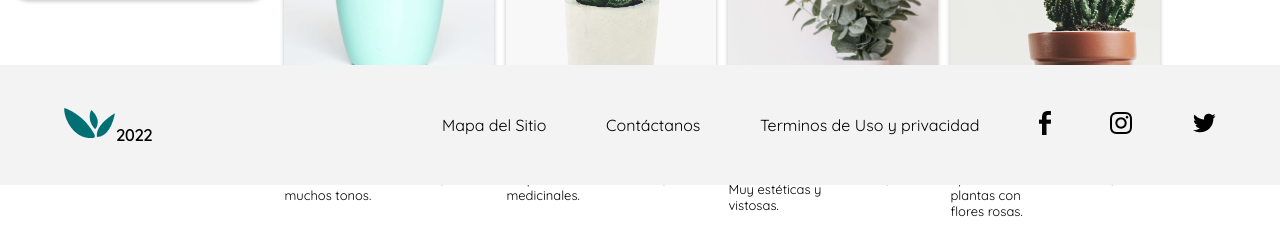
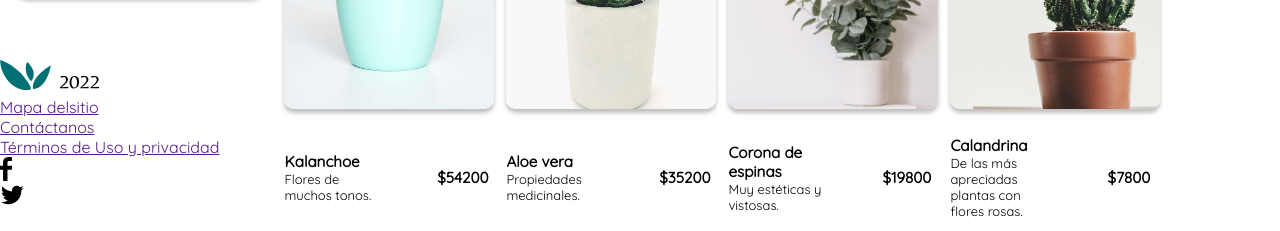
Before and after one commit to mrftt/Plantando-emociones, a plain HTML site: page productos/productos.html in a window 1280 px wide. Shown: the part 615-846 px from the top of the page. Drawn offline with Linux system fonts and the light colour scheme; a web font is replaced by a local one.

Commit message:
Update productos.html

```diff
--- a/productos/productos.html
+++ b/productos/productos.html
@@ -305,30 +305,19 @@
 
 
 
-    <footer>
-      <div class="contenedor-footer">
-        <ul class="menu-items-footer">
-          <li>
-            <img
-              src="../img2/logos/logo-empresa.png"
-            /><strong>2022</strong>
-          </li>
-          <li class="item-mapa"><a href="../otros-sitios/site-map.html">Mapa del Sitio</a></li>
-          <li class="item-contactanos"><a href="#">Contáctanos</a></li>
-          <li class="">
-            <a clas="item-terminos" href="#">Terminos de Uso y privacidad</a>
-          </li>
-          <li>
-            <img src="../img2/logos/logo-facebook.png"  />
-          </li>
-          <li>
-            <img src="../img2/logos/logo-twitter.png" />
-          </li>
-          <li>
-            <img src="../img2/logos/logo-instagram.png"  />
-          </li>
+     <footer class="footer">
+
+
+        <ul>
+            <li><a href=""><img src="../img/Planty's Logo footer.svg" alt=""></a></li>
+            <li><a href="">Mapa delsitio</a></li>
+            <li><a href="">Contáctanos</a></li>
+            <li><a href="">Términos de Uso y privacidad</a></li>
+            <li><a href="https://www.facebook.com/" target="_blank" rel="noopener noreferrer"><img src="../img/facebook.svg" alt=""></a></li>
+            <li><a href="https://twitter.com/" target="_blank" rel="noopener noreferrer"><img src="../img/twitter.svg" alt=""></a></li>
+            <li><a href="https://www.instagram.com/" target="_blank" rel="noopener noreferrer"><img src="../img/instagram.svg" alt=""></a></li>
         </ul>
-      </div>
-    </footer>
+
+   </footer>
   </body>
 </html>
```
